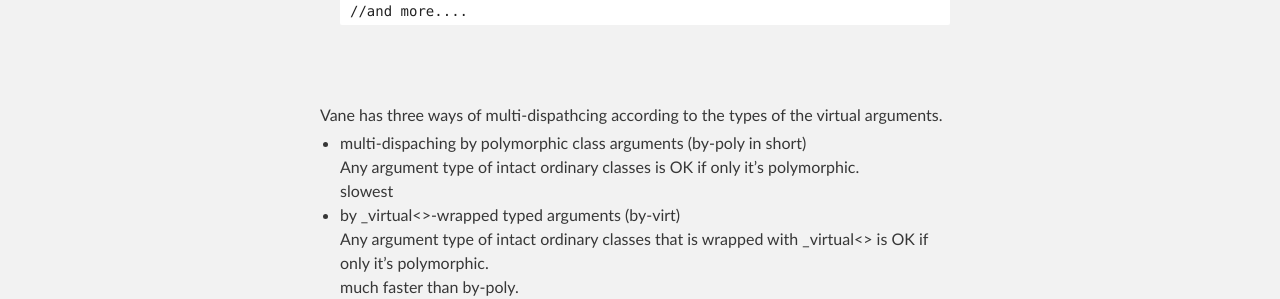
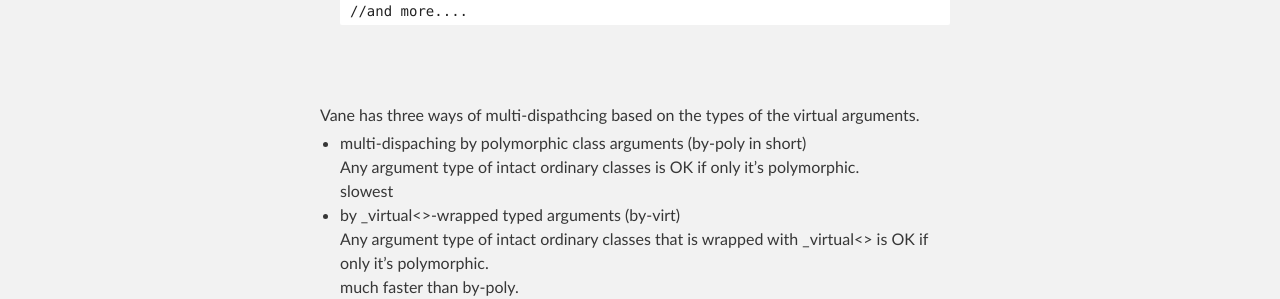
Before and after one commit to tmp2tmp/eee, a Jekyll site: the page built from docs/hello_world.md, in a window 1280 px wide. Shown: the part 683-982 px from the top of the page. Built offline with Jekyll 4.4.1, drawn with Linux system fonts in a browser that asks for light colours; our own code applies the rules of GitHub Pages for plain Markdown files; the repository's description, which GitHub fills in, is left out.

Commit message:
Update hello_world.md

```diff
--- a/docs/hello_world.md
+++ b/docs/hello_world.md
@@ -33,11 +33,8 @@
 
 
 <p class='_on_ul'>
-Vane has three ways of multi-dispathcing according to the types of the virtual arguments.
+Vane has three ways of multi-dispathcing based on the types of the virtual arguments.
 </p>
-
-
-
 - multi-dispaching by polymorphic class arguments (by-poly in short)
   Any argument type of intact ordinary classes is OK if only it's polymorphic.
   slowest
```
